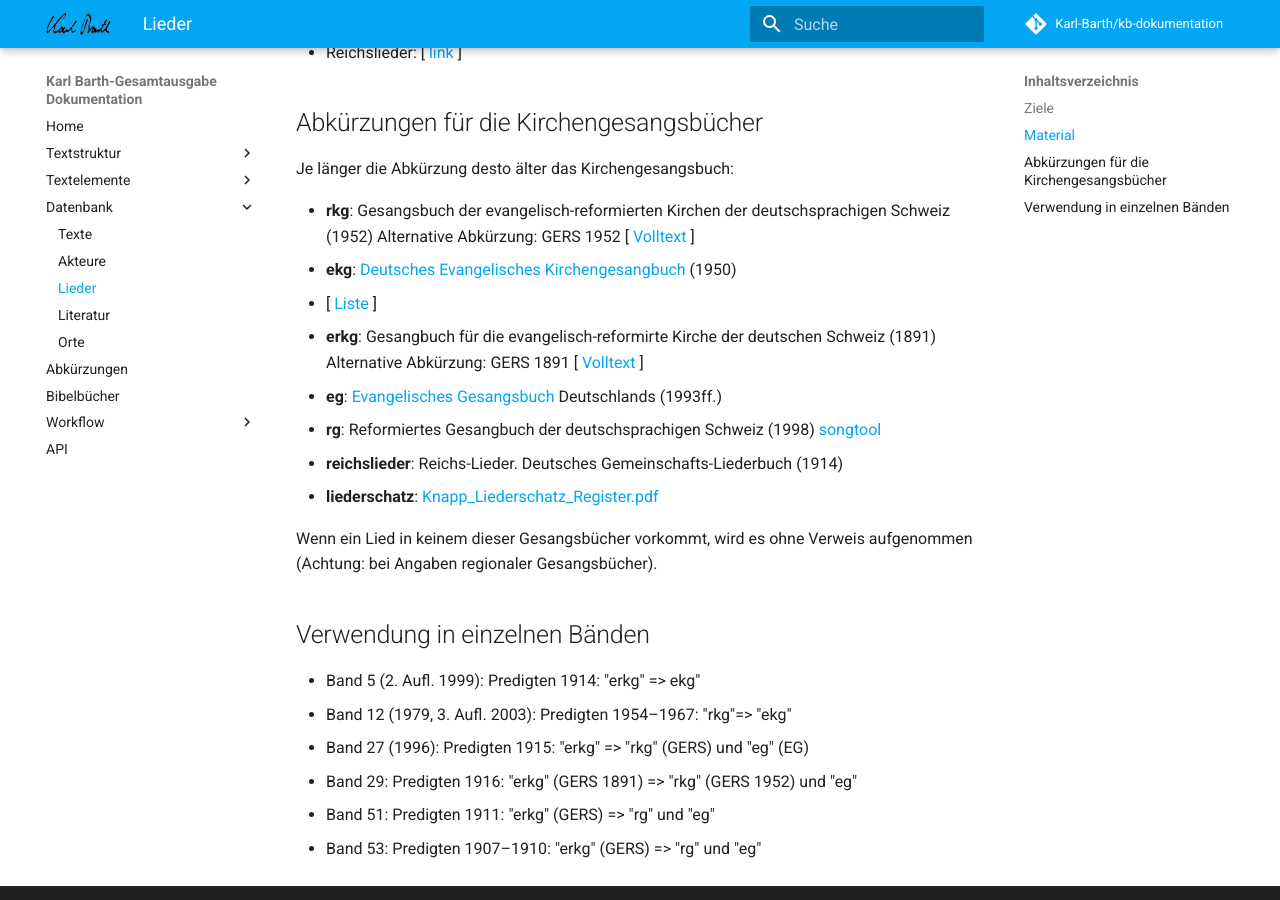
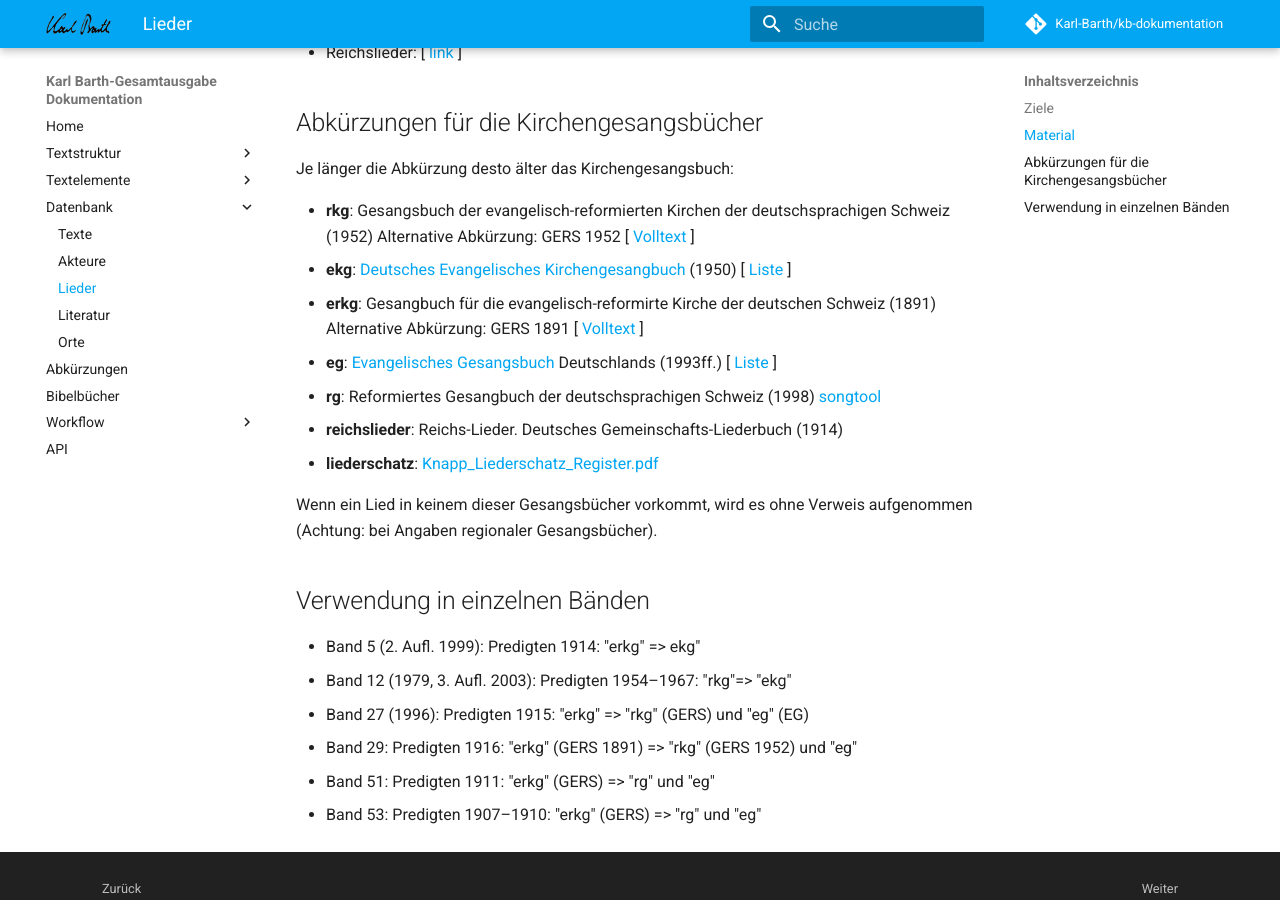
Before and after one commit to Karl-Barth/kb-dokumentation, an MkDocs documentation site: the page built from docs/datenbank/lieder.md, in a window 1280 px wide and 900 px high, scrolled down 493 px. Built offline with MkDocs 1.6.1 and Material for MkDocs 9.7.7, drawn with Linux system fonts in a browser that asks for light colours; comment, search, counter and statistics services are not loaded.

Commit message:
Update lieder.md

```diff
--- a/docs/datenbank/lieder.md
+++ b/docs/datenbank/lieder.md
@@ -16,11 +16,9 @@ Je länger die Abkürzung desto älter das Kirchengesangsbuch:
 
 - __rkg__: Gesangsbuch der evangelisch-reformierten Kirchen der deutschsprachigen Schweiz (1952) Alternative Abkürzung: GERS 1952
 [ [Volltext](https://archive.org/details/gesangbuchdereva00schw/page/n5/mode/2up) ]
-- __ekg__: [Deutsches Evangelisches Kirchengesangbuch](https://de.wikipedia.org/wiki/Evangelisches_Kirchengesangbuch) (1950)
-- [ [Liste](https://de.wikipedia.org/wiki/Liste_der_Kirchenlieder_im_Evangelischen_Gesangbuch) ]
-- __erkg__: Gesangbuch für die evangelisch-reformirte Kirche der deutschen Schweiz (1891) Alternative Abkürzung: GERS 1891
-  [ [Volltext](https://archive.org/details/gesangbuchfurdie00unse_0/page/n5/mode/2up) ]
-- __eg__: [Evangelisches Gesangsbuch](https://de.wikipedia.org/wiki/Evangelisches_Gesangbuch) Deutschlands (1993ff.)
+- __ekg__: [Deutsches Evangelisches Kirchengesangbuch](https://de.wikipedia.org/wiki/Evangelisches_Kirchengesangbuch) (1950) [ [Liste](https://www.evangeliums.net/lieder/liederbuch_evangelisches_kirchengesangbuch.html) ]
+- __erkg__: Gesangbuch für die evangelisch-reformirte Kirche der deutschen Schweiz (1891) Alternative Abkürzung: GERS 1891 [ [Volltext](https://archive.org/details/gesangbuchfurdie00unse_0/page/n5/mode/2up) ]
+- __eg__: [Evangelisches Gesangsbuch](https://de.wikipedia.org/wiki/Evangelisches_Gesangbuch) Deutschlands (1993ff.) [ [Liste](https://de.wikipedia.org/wiki/Liste_der_Kirchenlieder_im_Evangelischen_Gesangbuch) ]
 - __rg__: Reformiertes Gesangbuch der deutschsprachigen Schweiz (1998) [songtool](https://songtool.gottesdienst-ref.ch)
 - __reichslieder__: Reichs-Lieder. Deutsches Gemeinschafts-Liederbuch (1914)
 - __liederschatz__: [Knapp_Liederschatz_Register.pdf](https://www.digitale-sammlungen.de/de/view/bsb10593319?page=1382)
```
